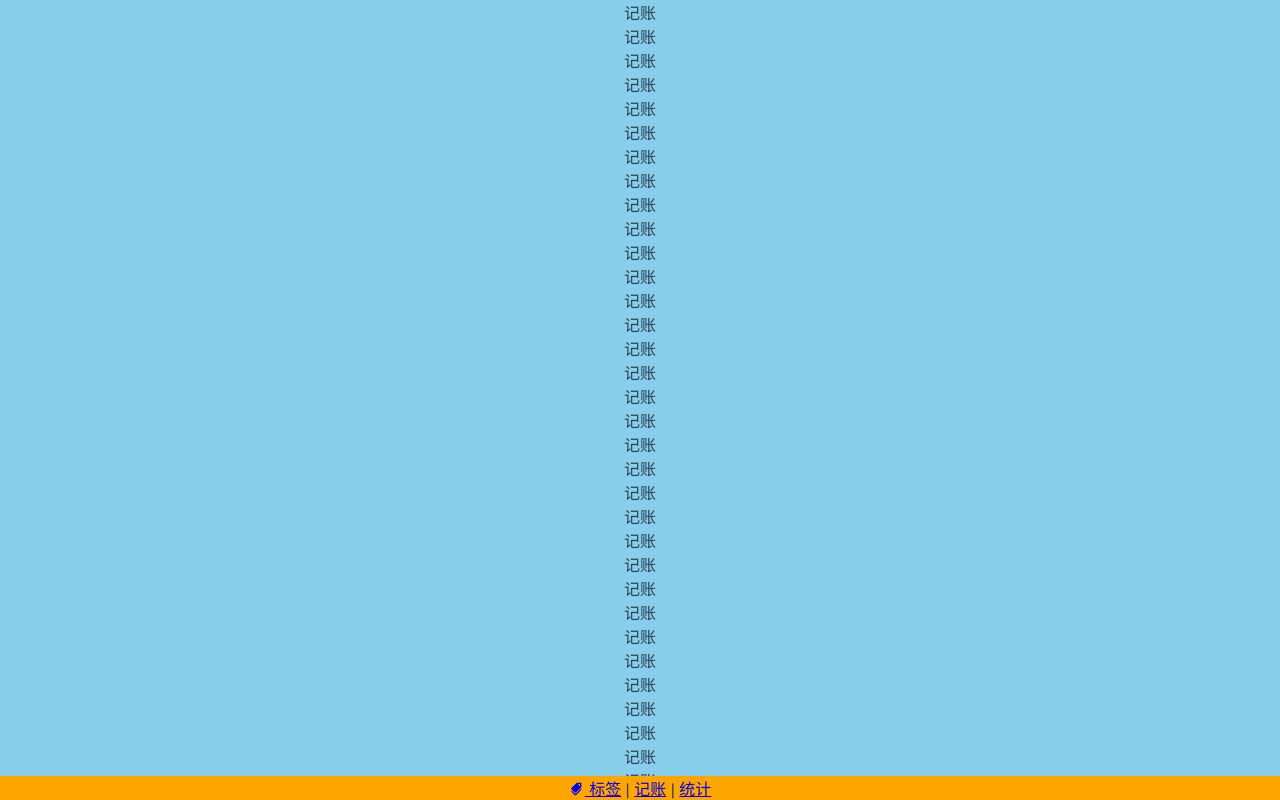
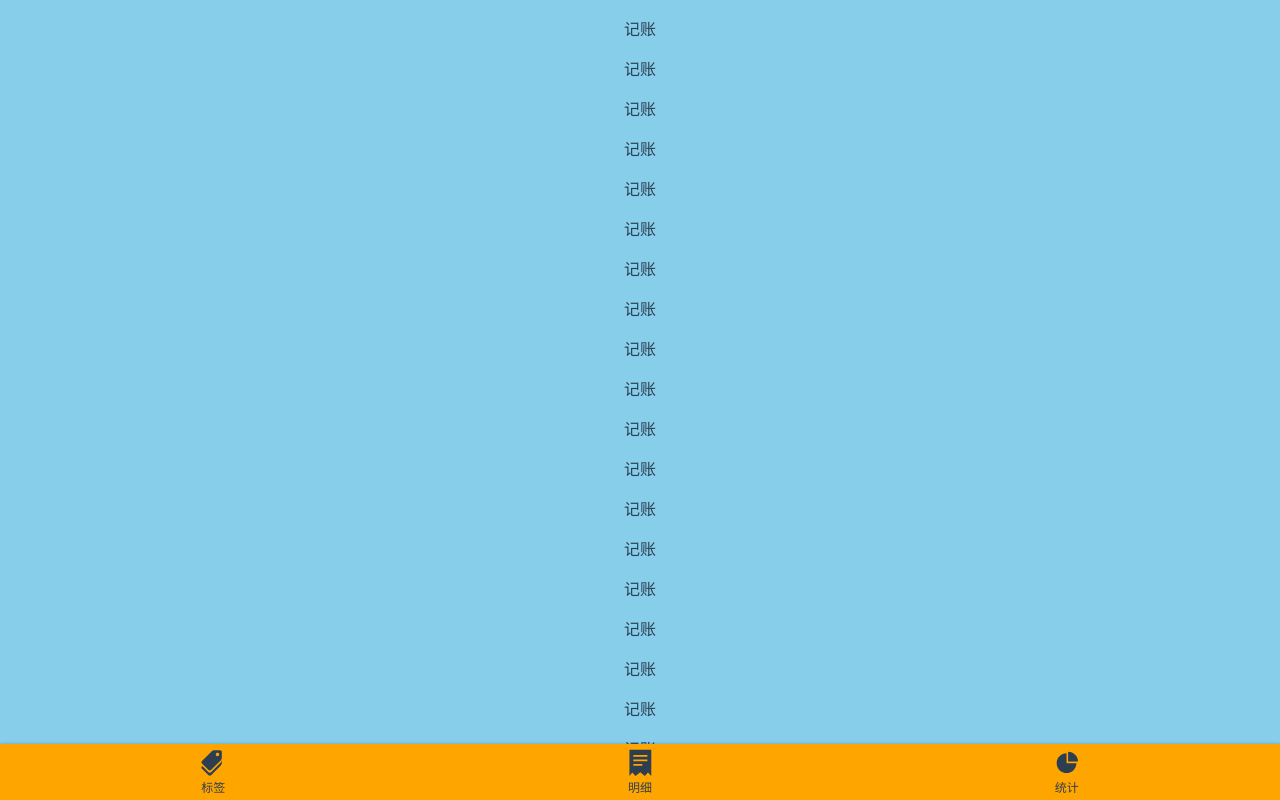
Before and after one commit to dengdengdengpan/account-book, a Vue app: page /#/detail in a window 1280 px wide. Built offline with nearby package versions, Linux system fonts and the light colour scheme; the HTML template or start-up script is replaced by a standard one.

Commit message:
底部导航栏样式

```diff
--- a/src/App.vue
+++ b/src/App.vue
@@ -6,9 +6,14 @@
 
 <style lang="scss">
 * {
+  box-sizing: border-box;
+}
+body {
   margin: 0;
-  padding: 0;
-  box-sizing: border-box;
+}
+a {
+  color: inherit;
+  text-decoration: none;
 }
 #app {
   font-family: Avenir, Helvetica, Arial, sans-serif;
--- a/src/components/NavBottom.vue
+++ b/src/components/NavBottom.vue
@@ -1,15 +1,50 @@
 <template>
   <nav class="nav-bottom">
-    <router-link to="/label">
-      <svg-icon icon-name="label"></svg-icon>
-    标签</router-link> |
-    <router-link to="/money">记账</router-link> |
-    <router-link to="/statistic">统计</router-link>
+    <router-link to="/label" class="nav-item">
+      <svg-icon icon-name="label" class="nav-icon"></svg-icon>
+      <span class="nav-name">标签</span>
+    </router-link>
+    <router-link to="/detail" class="nav-item">
+      <svg-icon icon-name="detail" class="nav-icon"></svg-icon>
+      <span class="nav-name">明细</span>
+    </router-link>
+    <router-link to="/statistic" class="nav-item">
+      <svg-icon icon-name="statistic" class="nav-icon"></svg-icon>
+      <span class="nav-name">统计</span>
+    </router-link>
   </nav>
 </template>
 
 <script lang="ts">
+import SvgIcon from './SvgIcon.vue'
 export default {
+  components: { SvgIcon },
   name: 'NavBottom'
 }
 </script>
+
+<style lang="scss" scoped>
+.nav-bottom {
+  display: flex;
+  box-shadow: 0 0 3px rgba(0, 0, 0, .25);
+
+  .nav-item {
+    flex-grow: 1;
+    display: flex;
+    flex-direction: column;
+    align-items: center;
+    padding-top: 3px;
+    padding-bottom: 3px;
+
+    .nav-icon {
+      width: 32px;
+      height: 32px;
+    }
+
+    .nav-name {
+      font-size: 12px;
+      line-height: 1.5;
+    }
+  }
+}
+</style>
--- a/src/components/SvgIcon.vue
+++ b/src/components/SvgIcon.vue
@@ -16,9 +16,10 @@ export default {
 }
 </script>
 
-<style scoped>
+<style lang="scss" scoped>
 .svg-icon {
-  width: 1em; height: 1em;
+  width: 1em;
+  height: 1em;
   vertical-align: -0.15em;
   fill: currentColor;
   overflow: hidden;
--- a/src/router/index.ts
+++ b/src/router/index.ts
@@ -6,7 +6,7 @@ Vue.use(VueRouter)
 const routes: Array<RouteConfig> = [
   {
     path: '/',
-    redirect: '/money'
+    redirect: '/detail'
   },
   {
     path: '/label',
```
